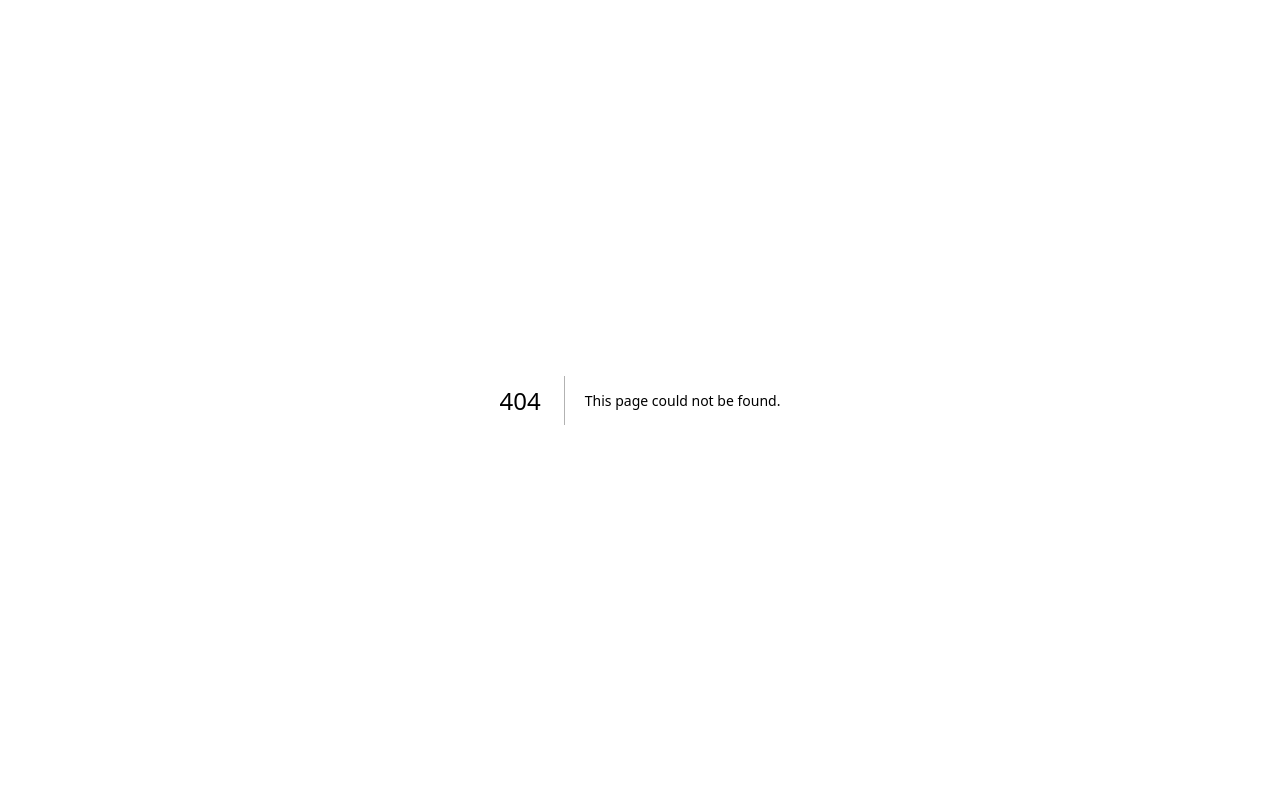
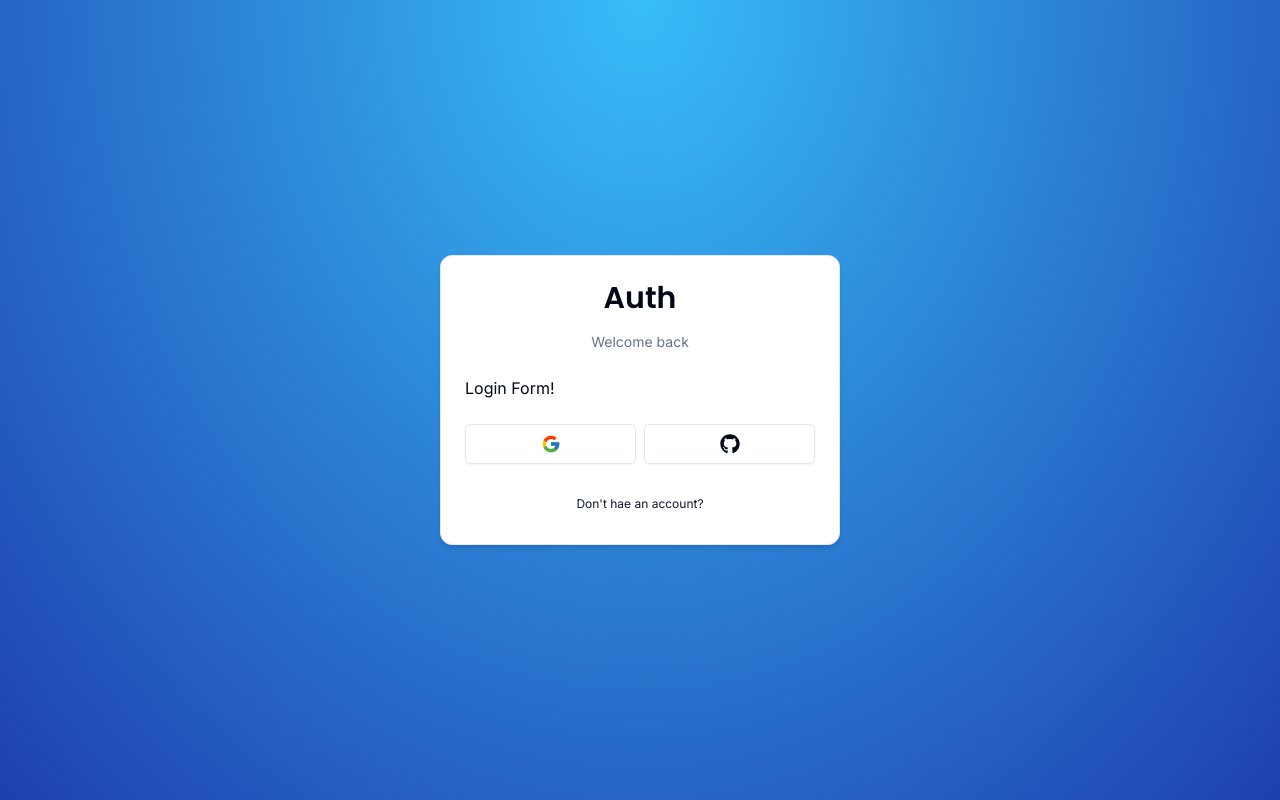
Before and after one commit to SeungYn/NextAuth, a Next.js app: page /auth/login in a window 1280 px wide. Before the commit this address had no page. Built offline with nearby package versions, Linux system fonts and the light colour scheme.

Commit message:
feat: cardwrapper

```diff
--- /dev/null
+++ b/app/auth/layout.tsx
@@ -0,0 +1,12 @@
+import { PropsWithChildren } from 'react';
+
+export default function AuthLayout({ children }: PropsWithChildren) {
+  return (
+    <div
+      className='h-full flex items-center justify-center bg-[radial-gradient(ellipse_at_top,_var(--tw-gradient-stops))]
+    from-sky-400 to-blue-800'
+    >
+      {children}
+    </div>
+  );
+}
--- /dev/null
+++ b/app/auth/login/page.tsx
@@ -0,0 +1,5 @@
+import LoginForm from '@/components/auth/LoginForm';
+
+export default function LoginPage() {
+  return <LoginForm />;
+}
--- a/app/page.tsx
+++ b/app/page.tsx
@@ -7,7 +7,7 @@
   subsets: ['latin'],
   weight: ['600'],
 });
-console.log(font);
+//console.log(font);
 export default function Home() {
   return (
     <main
--- /dev/null
+++ b/components/auth/BackButton.tsx
@@ -0,0 +1,16 @@
+'use client';
+
+import Link from 'next/link';
+import { Button } from '../ui/button';
+
+type BackButtonProps = {
+  href: string;
+  label: string;
+};
+export default function BackButton({ href, label }: BackButtonProps) {
+  return (
+    <Button variant='link' className='font-normal w-full' size='sm' asChild>
+      <Link href={href}>{label}</Link>
+    </Button>
+  );
+}
--- /dev/null
+++ b/components/auth/CardWrapper.tsx
@@ -0,0 +1,45 @@
+'use client';
+
+import { ReactNode } from 'react';
+import {
+  Card,
+  CardContent,
+  CardFooter,
+  CardHeader,
+} from '@/components/ui/card';
+import Header from './Header';
+import Social from './Social';
+import BackButton from './BackButton';
+
+type CardWrapperProps = {
+  children: ReactNode;
+  headerLabel: string;
+  backButtonLabel: string;
+  backButtonHref: string;
+  showSocial?: boolean;
+};
+
+export default function CardWrapper({
+  children,
+  headerLabel,
+  backButtonHref,
+  backButtonLabel,
+  showSocial,
+}: CardWrapperProps) {
+  return (
+    <Card className='w-[400px] shadow-md'>
+      <CardHeader>
+        <Header label={headerLabel} />
+      </CardHeader>
+      <CardContent>{children}</CardContent>
+      {showSocial && (
+        <CardFooter>
+          <Social />
+        </CardFooter>
+      )}
+      <CardFooter>
+        <BackButton label={backButtonLabel} href={backButtonHref} />
+      </CardFooter>
+    </Card>
+  );
+}
--- /dev/null
+++ b/components/auth/Header.tsx
@@ -0,0 +1,20 @@
+import { cn } from '@/lib/utils';
+import { Poppins } from 'next/font/google';
+
+const font = Poppins({
+  subsets: ['latin'],
+  weight: ['600'],
+});
+
+type HeaderProps = {
+  label: string;
+};
+
+export default function Header({ label }: HeaderProps) {
+  return (
+    <div className='w-full flex flex-col gap-y-4 items-center justify-center'>
+      <h1 className={cn('text-3xl font-semibold', font.className)}>Auth</h1>
+      <p className='text-muted-foreground text-sm'>{label}</p>
+    </div>
+  );
+}
--- /dev/null
+++ b/components/auth/LoginForm.tsx
@@ -0,0 +1,14 @@
+import CardWrapper from './CardWrapper';
+
+export default function LoginForm() {
+  return (
+    <CardWrapper
+      headerLabel='Welcome back'
+      backButtonLabel={"Don't hae an account?"}
+      backButtonHref='/auth/register'
+      showSocial
+    >
+      Login Form!
+    </CardWrapper>
+  );
+}
--- /dev/null
+++ b/components/auth/Social.tsx
@@ -0,0 +1,18 @@
+'use client';
+
+import { FaGithub } from 'react-icons/fa';
+import { FcGoogle } from 'react-icons/fc';
+import { Button } from '../ui/button';
+
+export default function Social() {
+  return (
+    <div className='flex items-center w-full gap-x-2'>
+      <Button size='lg' className='w-full' variant='outline' onClick={() => {}}>
+        <FcGoogle className='h-5 w-5' />
+      </Button>
+      <Button size='lg' className='w-full' variant='outline' onClick={() => {}}>
+        <FaGithub className='h-5 w-5' />
+      </Button>
+    </div>
+  );
+}
--- /dev/null
+++ b/components/ui/card.tsx
@@ -0,0 +1,76 @@
+import * as React from "react"
+
+import { cn } from "@/lib/utils"
+
+const Card = React.forwardRef<
+  HTMLDivElement,
+  React.HTMLAttributes<HTMLDivElement>
+>(({ className, ...props }, ref) => (
+  <div
+    ref={ref}
+    className={cn(
+      "rounded-xl border bg-card text-card-foreground shadow",
+      className
+    )}
+    {...props}
+  />
+))
+Card.displayName = "Card"
+
+const CardHeader = React.forwardRef<
+  HTMLDivElement,
+  React.HTMLAttributes<HTMLDivElement>
+>(({ className, ...props }, ref) => (
+  <div
+    ref={ref}
+    className={cn("flex flex-col space-y-1.5 p-6", className)}
+    {...props}
+  />
+))
+CardHeader.displayName = "CardHeader"
+
+const CardTitle = React.forwardRef<
+  HTMLParagraphElement,
+  React.HTMLAttributes<HTMLHeadingElement>
+>(({ className, ...props }, ref) => (
+  <h3
+    ref={ref}
+    className={cn("font-semibold leading-none tracking-tight", className)}
+    {...props}
+  />
+))
+CardTitle.displayName = "CardTitle"
+
+const CardDescription = React.forwardRef<
+  HTMLParagraphElement,
+  React.HTMLAttributes<HTMLParagraphElement>
+>(({ className, ...props }, ref) => (
+  <p
+    ref={ref}
+    className={cn("text-sm text-muted-foreground", className)}
+    {...props}
+  />
+))
+CardDescription.displayName = "CardDescription"
+
+const CardContent = React.forwardRef<
+  HTMLDivElement,
+  React.HTMLAttributes<HTMLDivElement>
+>(({ className, ...props }, ref) => (
+  <div ref={ref} className={cn("p-6 pt-0", className)} {...props} />
+))
+CardContent.displayName = "CardContent"
+
+const CardFooter = React.forwardRef<
+  HTMLDivElement,
+  React.HTMLAttributes<HTMLDivElement>
+>(({ className, ...props }, ref) => (
+  <div
+    ref={ref}
+    className={cn("flex items-center p-6 pt-0", className)}
+    {...props}
+  />
+))
+CardFooter.displayName = "CardFooter"
+
+export { Card, CardHeader, CardFooter, CardTitle, CardDescription, CardContent }
--- a/package.json
+++ b/package.json
@@ -16,6 +16,7 @@
     "next": "14.2.1",
     "react": "^18",
     "react-dom": "^18",
+    "react-icons": "^5.1.0",
     "tailwind-merge": "^2.2.2",
     "tailwindcss-animate": "^1.0.7"
   },
```
Also changed, not shown: 1 other file (tests, documents, lock files or other folders).
